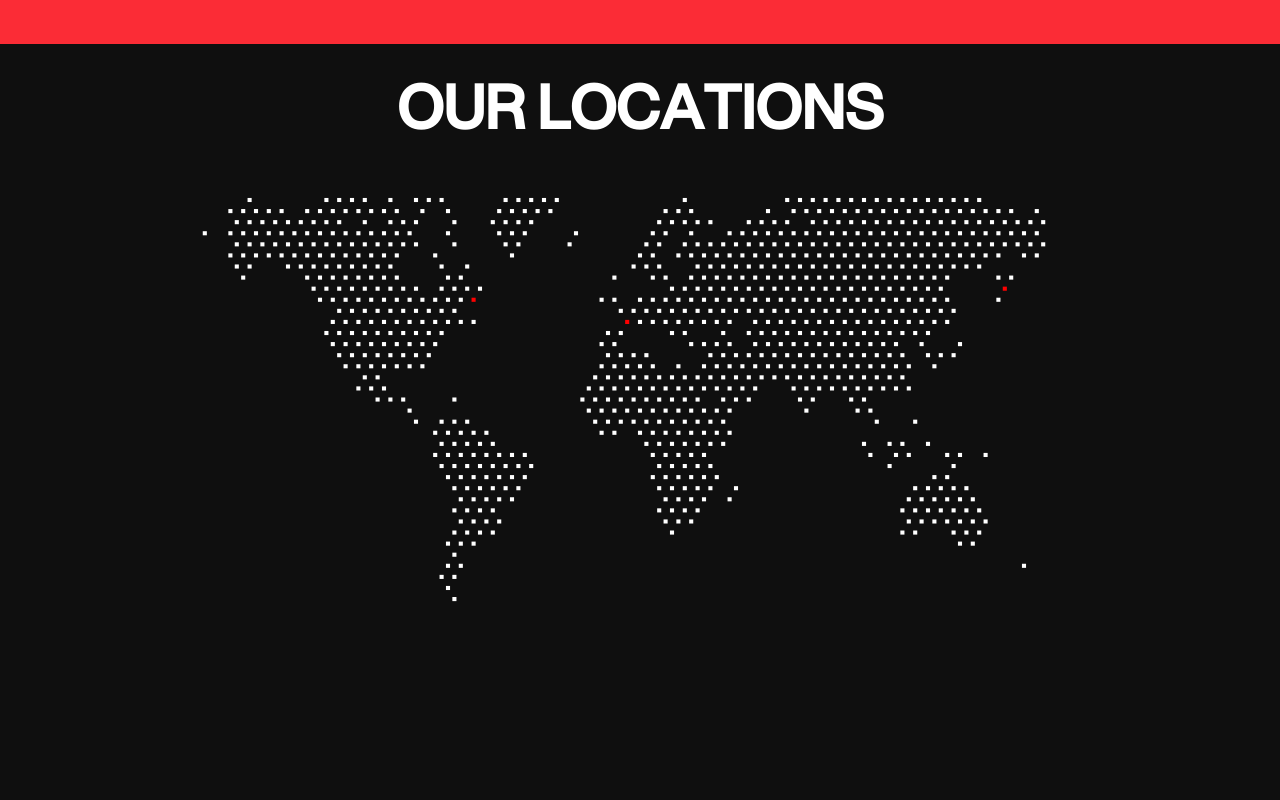
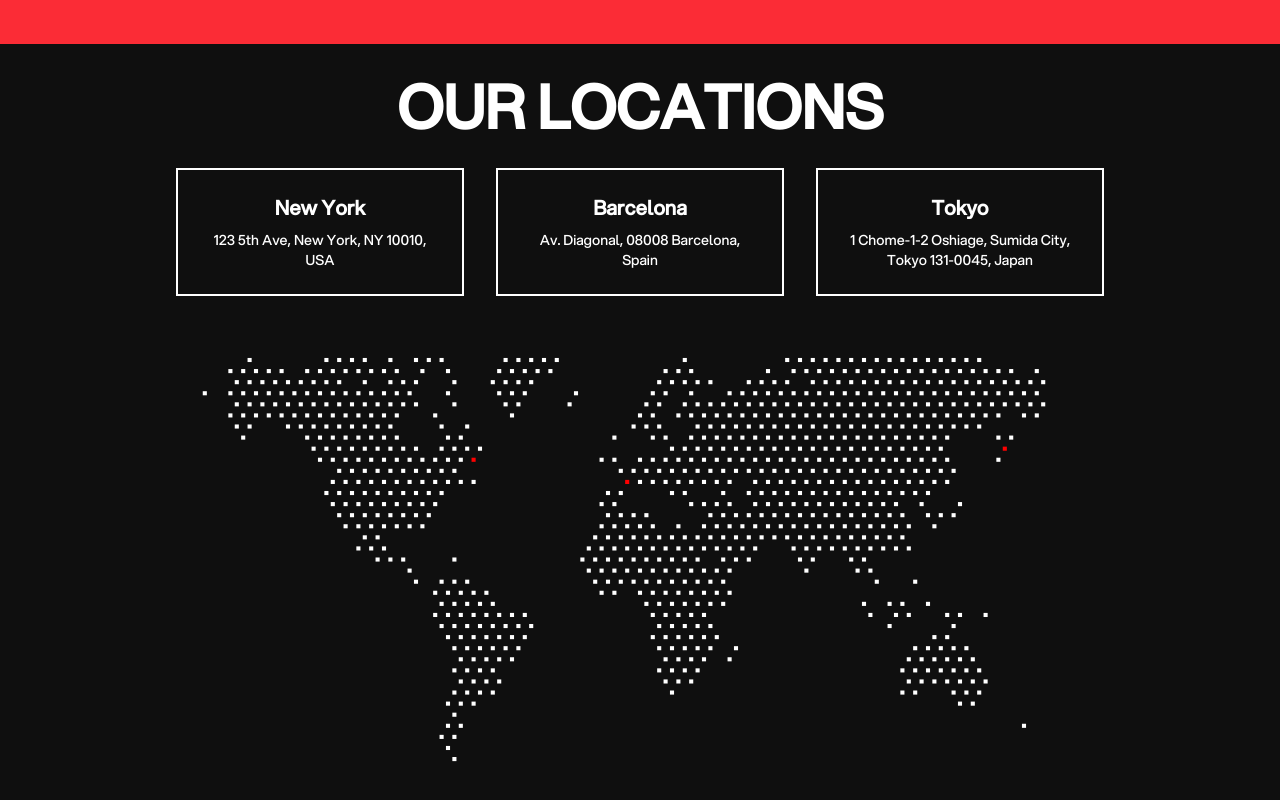
Before and after one commit to teleidoskopbild/alpha-marketing, a React (Vite) app: page / in a window 1280 px wide. Shown: the part 2356-3156 px from the top of the page. Built offline with nearby package versions, Linux system fonts and the light colour scheme.

Commit message:
add more infos to location and restyle

```diff
--- a/src/App.jsx
+++ b/src/App.jsx
@@ -120,6 +120,22 @@ function App() {
         <h2 className="mt-8 text-white text-2xl sm:text-4xl lg:text-6xl font-bold text-center">
           OUR LOCATIONS
         </h2>
+        <div className="mt-8 flex flex-col sm:flex-row justify-center gap-8 items-center">
+          <div className="mb-6 sm:mb-0 bg-transparent text-white p-6 w-72 text-center border-2 border-white">
+            <h3 className="text-xl font-bold">New York</h3>
+            <p className="mt-2 text-sm">123 5th Ave, New York, NY 10010, USA</p>
+          </div>
+          <div className="mb-6 sm:mb-0 bg-transparent text-white p-6 w-72 text-center border-2 border-white">
+            <h3 className="text-xl font-bold">Barcelona</h3>
+            <p className="mt-2 text-sm">Av. Diagonal, 08008 Barcelona, Spain</p>
+          </div>
+          <div className="mb-6 sm:mb-0 bg-transparent text-white p-6 w-72 text-center border-2 border-white">
+            <h3 className="text-xl font-bold">Tokyo</h3>
+            <p className="mt-2 text-sm">
+              1 Chome-1-2 Oshiage, Sumida City, Tokyo 131-0045, Japan
+            </p>
+          </div>
+        </div>
         <img className="" src="/scaled_map.svg" alt="Scaled Map" />
       </div>
       <div className="h-screen bg--500 flex items-center justify-center">
```
